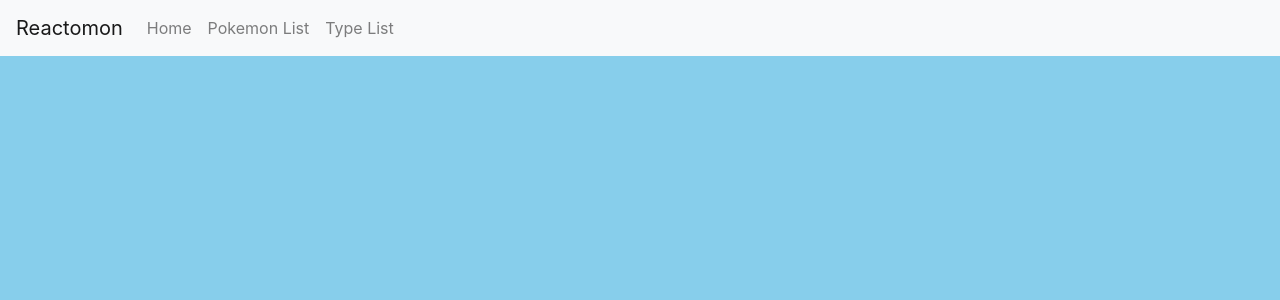
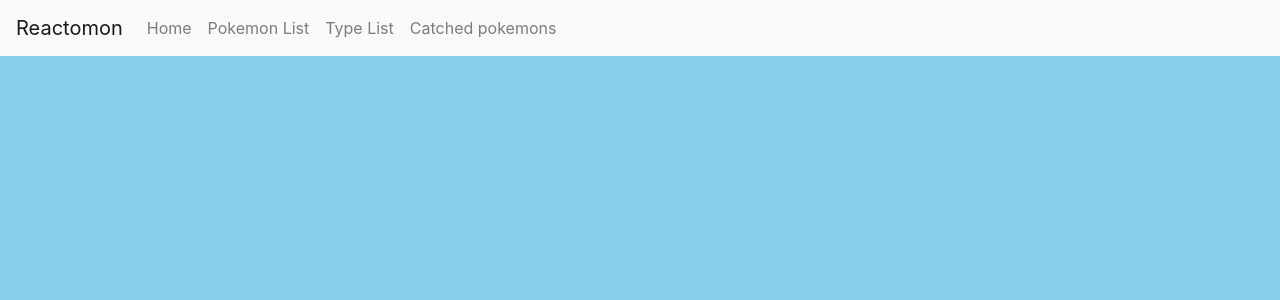
Before and after one commit to Barbicsek/Reactomon, a React (Create React App) app: page / in a window 1280 px wide. Shown: the top 300 px of the page. Built offline with nearby package versions, Linux system fonts and the light colour scheme; no server answers.

Commit message:
Added new menu point to the navbar

```diff
--- a/src/Components/Menu.js
+++ b/src/Components/Menu.js
@@ -12,6 +12,7 @@ const Menu = () => {
           <Nav.Link href="/">Home</Nav.Link>
           <Nav.Link href="/pokemons">Pokemon List</Nav.Link>
           <Nav.Link href="/typelist">Type List</Nav.Link>
+          <Nav.Link href="/catchedpokemons">Catched pokemons</Nav.Link>
         </Nav>
       </Navbar>
     </>
```
